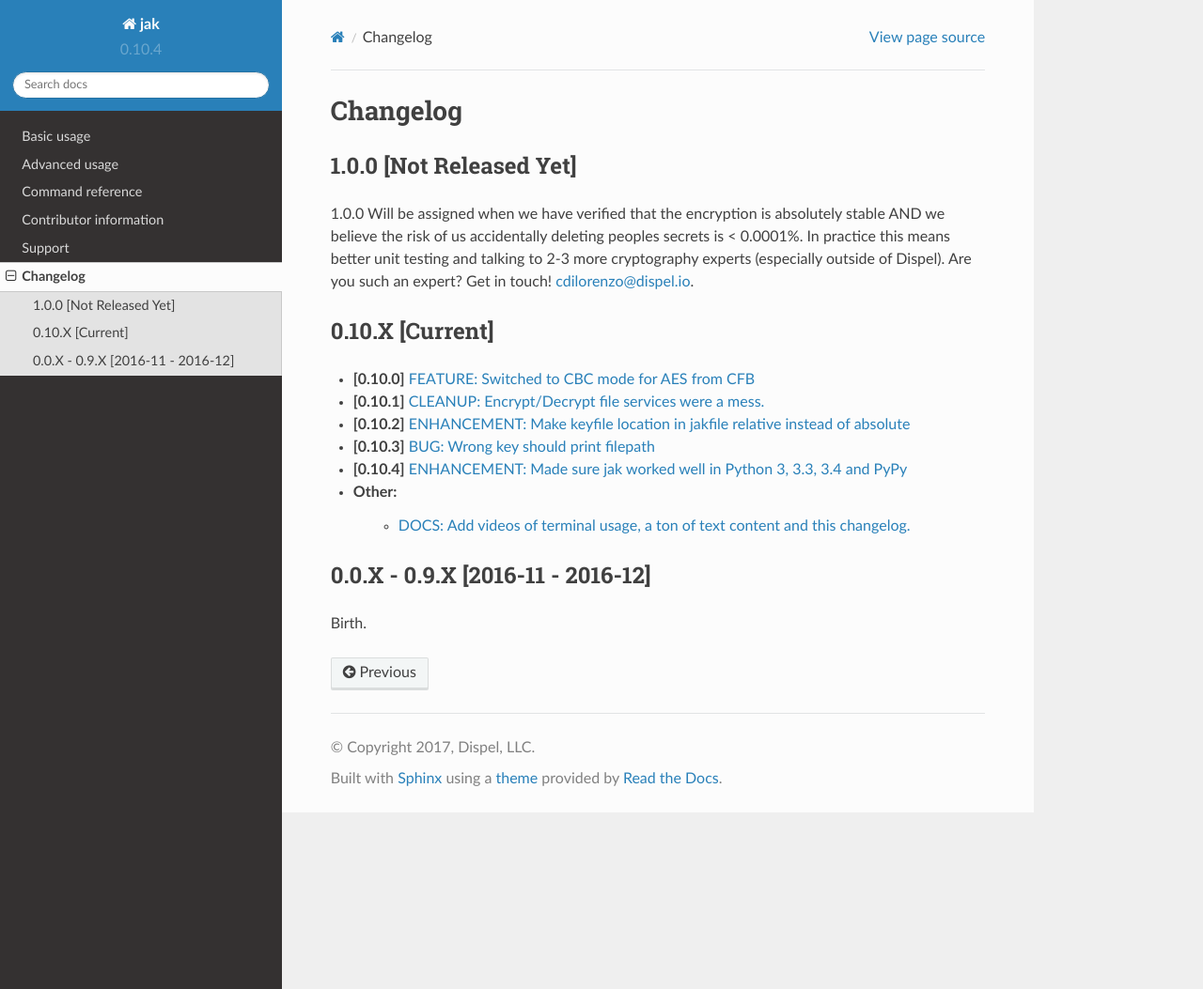
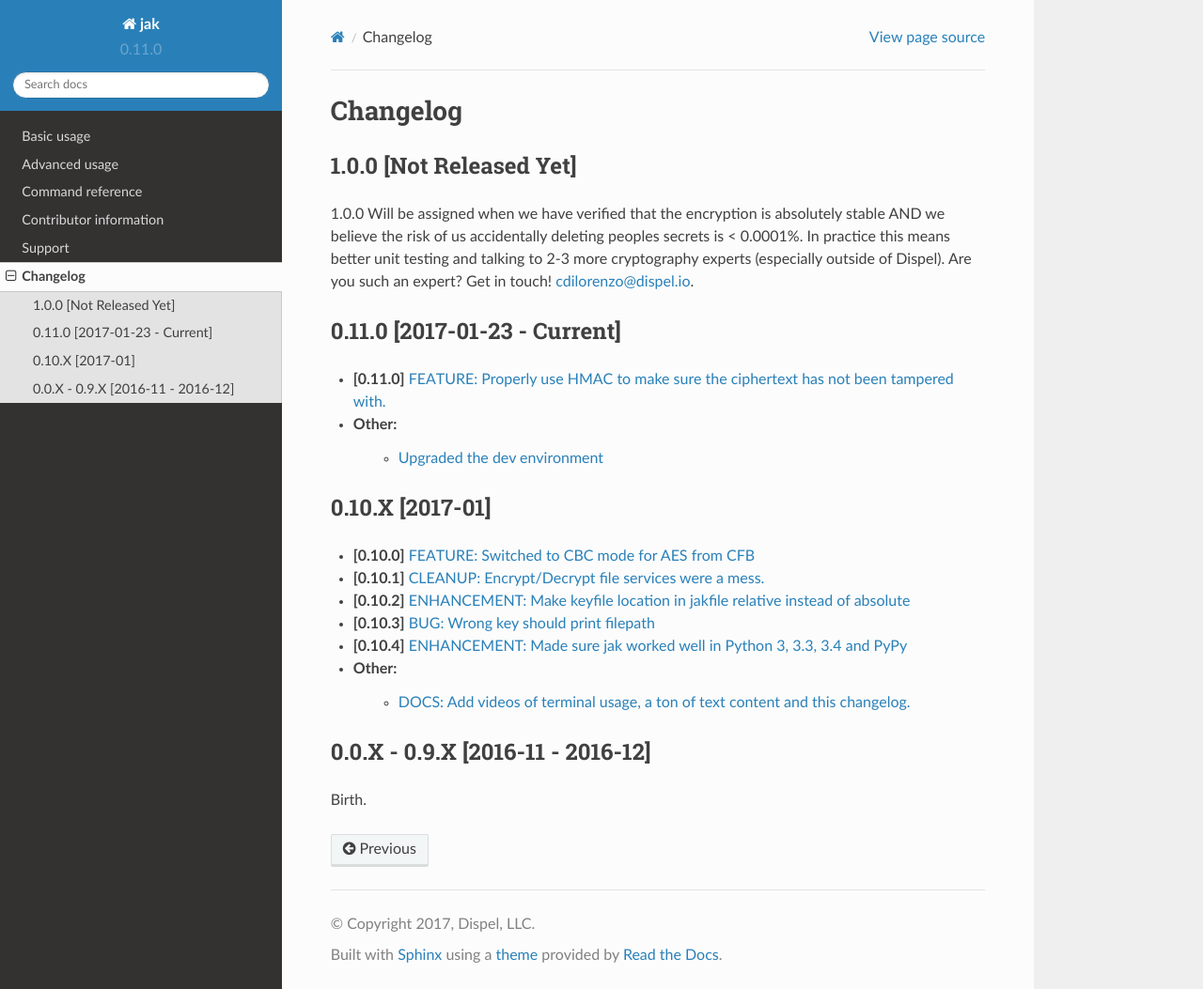
Before and after one commit to dispel/jak, a Sphinx documentation site: the page built from docs/changelog.rst, in a window 1280 px wide and 1053 px high. Shown: the whole window at 94% size. Built offline with Sphinx 7.4.7 and the Read the Docs theme 2.0.0, drawn with Linux system fonts in a browser that asks for light colours; nearby versions of some CDN libraries; library files that are not in the unit come from our copies.

Commit message:
updated changelog and version.

```diff
--- a/docs/changelog.rst
+++ b/docs/changelog.rst
@@ -11,7 +11,14 @@ Changelog
 we believe the risk of us accidentally deleting peoples secrets is < 0.0001%. In practice this means better unit testing and talking to 2-3 more cryptography experts (especially outside of Dispel). Are you such an expert? Get in touch! cdilorenzo@dispel.io.
 
 
-0.10.X [Current]
+0.11.0 [2017-01-23 - Current]
+-----------------------------
+
+* **[0.11.0]** `FEATURE: Properly use HMAC to make sure the ciphertext has not been tampered with. <https://github.com/dispel/jak/pull/28>`_
+* Other:
+   * `Upgraded the dev environment <https://github.com/dispel/jak/pull/29>`_
+
+0.10.X [2017-01]
 ----------------
 
 * **[0.10.0]** `FEATURE: Switched to CBC mode for AES from CFB <https://github.com/dispel/jak/pull/14>`_
--- a/jak/__init__.py
+++ b/jak/__init__.py
@@ -35,5 +35,5 @@ Copyright 2016 Dispel, LLC
 Apache 2.0 License, see https://github.com/dispel/jak/blob/master/LICENSE for details.
 """
 
-__version__ = '0.10.4'
+__version__ = '0.11.0'
 __version_full__ = "Jak v{0} ({1})".format(__version__, 'Troubled Toddler')
```
